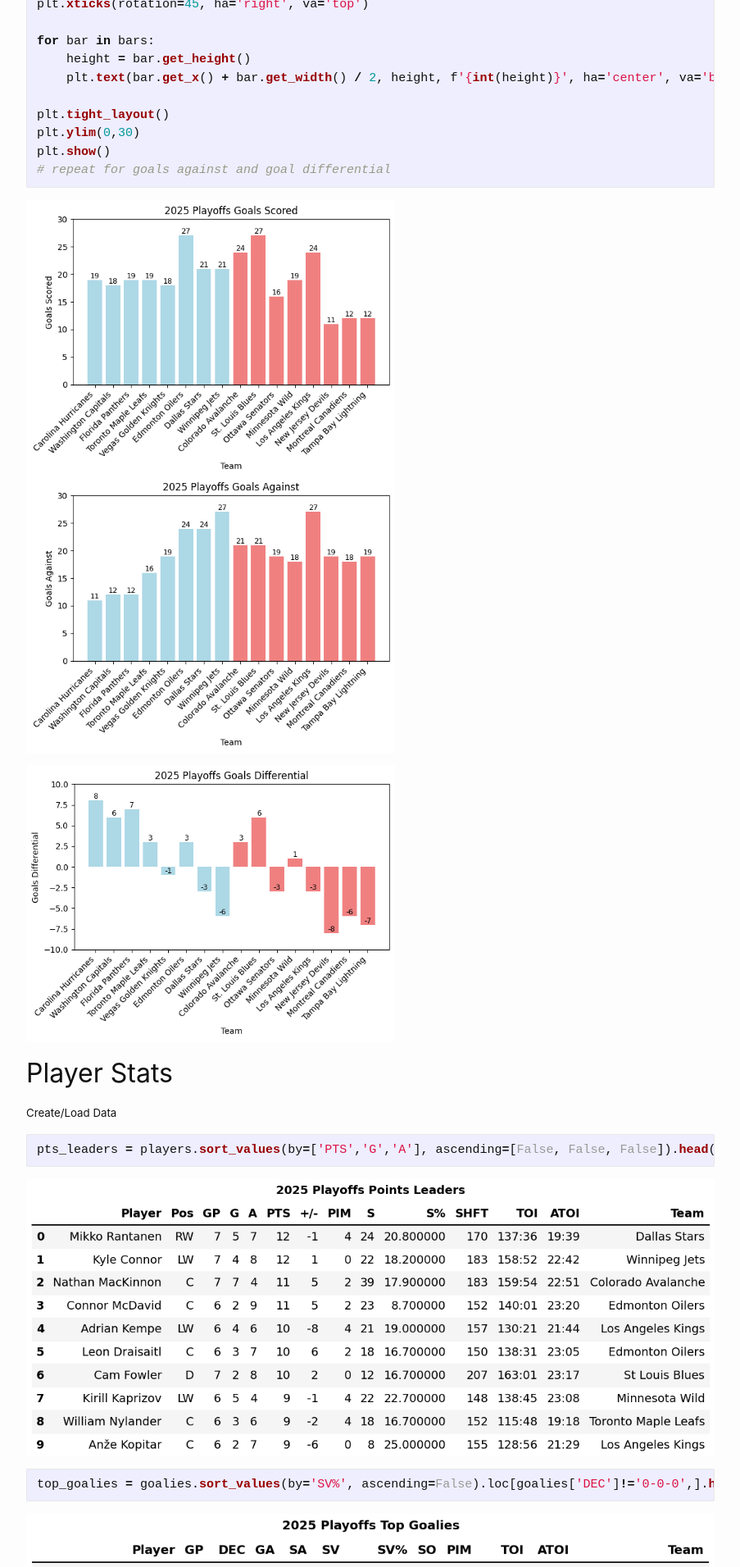
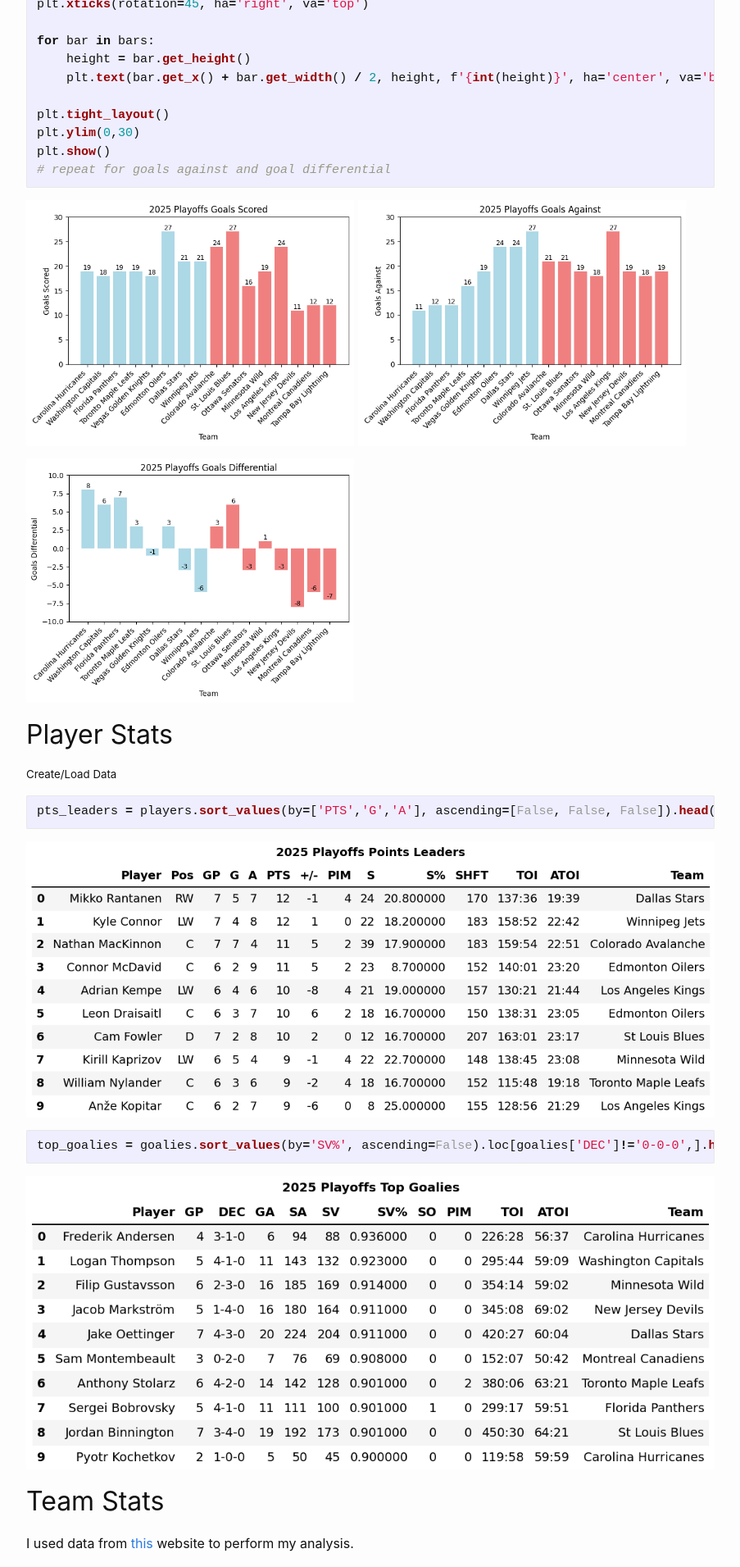
Before and after one commit to kbmoore02/NHL-Data-Analysis, a Jekyll site: the page built from _posts/2025-5-5-blog-hockey8.md, in a window 1280 px wide. Shown: the part 2451-4362 px from the top of the page at 82% size, without its empty margins (188-1091 px from the left). Built offline with Jekyll 4.4.1, drawn with Linux system fonts in a browser that asks for light colours; comment, search, counter and statistics services are not loaded.

Commit message:
Update 2025-5-5-blog-hockey8.md

````diff
--- a/_posts/2025-5-5-blog-hockey8.md
+++ b/_posts/2025-5-5-blog-hockey8.md
@@ -116,10 +116,10 @@
 ```
 
 <p float="left">
-  <img src="https://raw.githubusercontent.com/kbmoore02/NHL-Data-Analysis/main/assets/images/playoff_goals.png" style="width:450px; vertical-align: top;" />
-  <img src="https://raw.githubusercontent.com/kbmoore02/NHL-Data-Analysis/main/assets/images/playoff_goals_against.png" style="width:450px; vertical-align: top;" />
+  <img src="https://raw.githubusercontent.com/kbmoore02/NHL-Data-Analysis/main/assets/images/playoff_goals.png" style="width:400px; vertical-align: top;" />
+  <img src="https://raw.githubusercontent.com/kbmoore02/NHL-Data-Analysis/main/assets/images/playoff_goals_against.png" style="width:400px; vertical-align: top;" />
 </p>
-<img src="https://raw.githubusercontent.com/kbmoore02/NHL-Data-Analysis/main/assets/images/playoff_goal_diff.png" alt="" style="width:450px;">
+<img src="https://raw.githubusercontent.com/kbmoore02/NHL-Data-Analysis/main/assets/images/playoff_goal_diff.png" alt="" style="width:400px;">
 
 ## Player Stats
 
````
